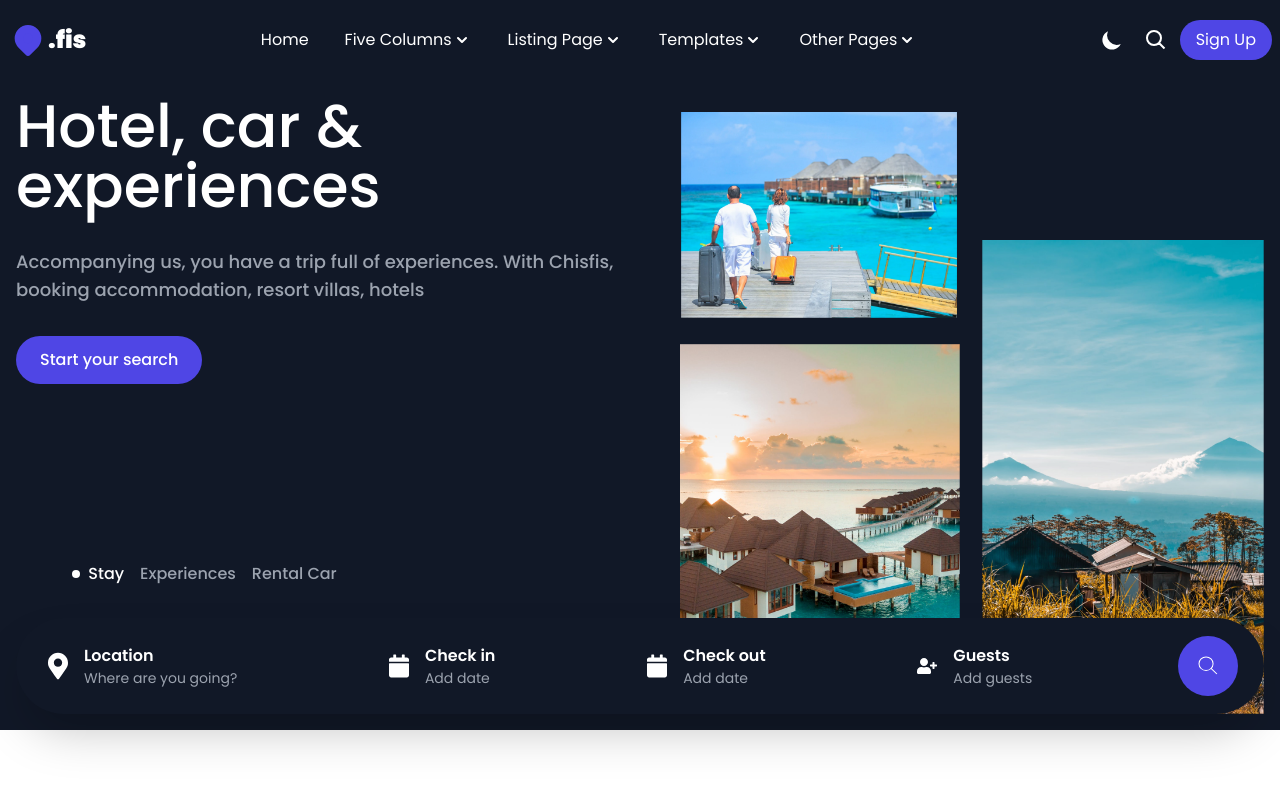
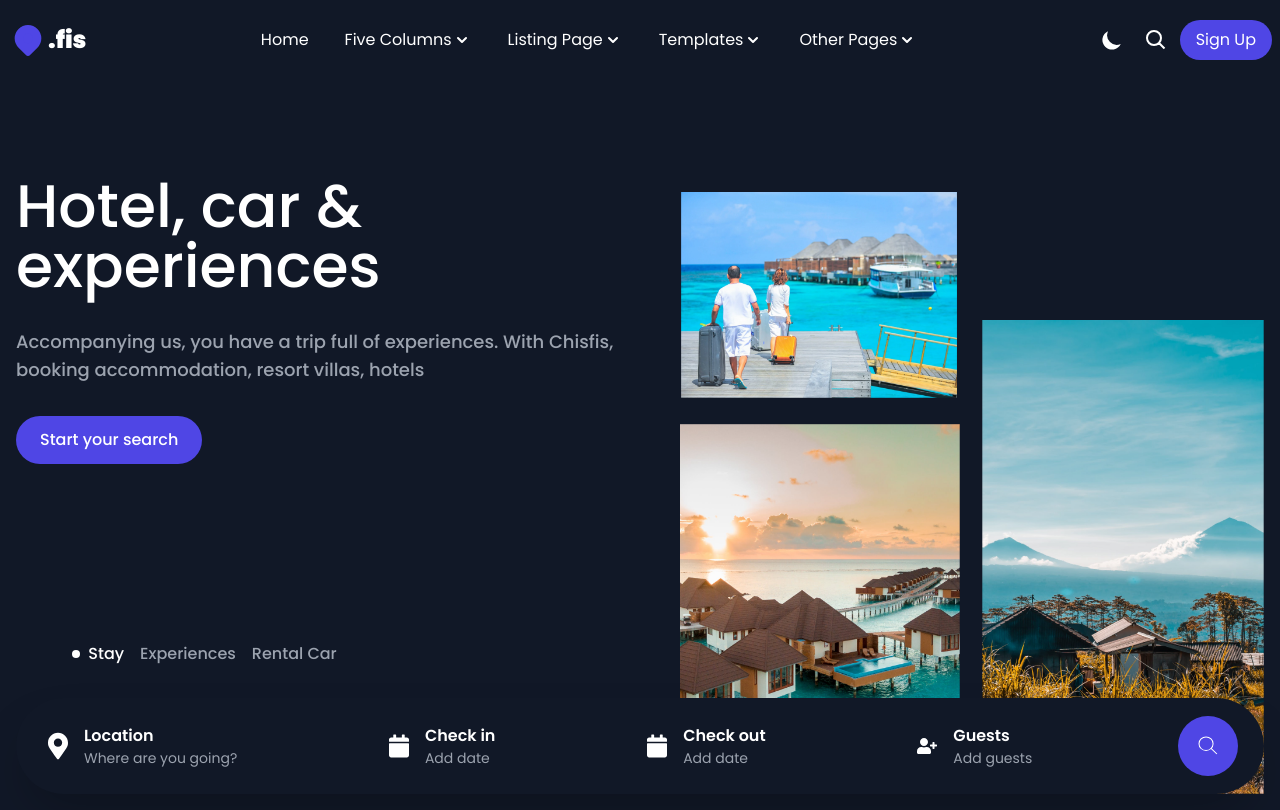
Before and after one commit to kshitijpatel7237/e_cell_A, a React (Create React App) app in the folder client/: page / in a window 1280 px wide. Built offline with nearby package versions, Linux system fonts and the light colour scheme.

Commit message:
Added padding at the top of Landing Component

```diff
--- a/client/src/Components/Landing/Landing.jsx
+++ b/client/src/Components/Landing/Landing.jsx
@@ -3,7 +3,7 @@ import SearchPill from "./Components/SearchPill/SearchPill"
 
 const Landing = () => {
 	return (
-		<div className="relative flex flex-col items-center w-full text-white bg-custom-primary">
+		<div className="relative flex flex-col items-center w-full text-white lg:pt-20 bg-custom-primary">
 			<SearchPill />
 			<div className="max-w-screen-xl text-left lg:flex p-auto">
 				<div className="p-4 font-medium lg:w-1/2">
```
